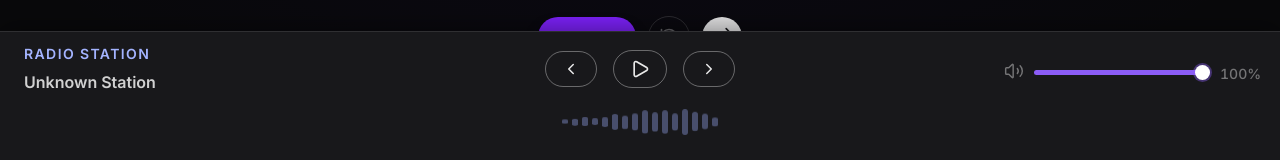
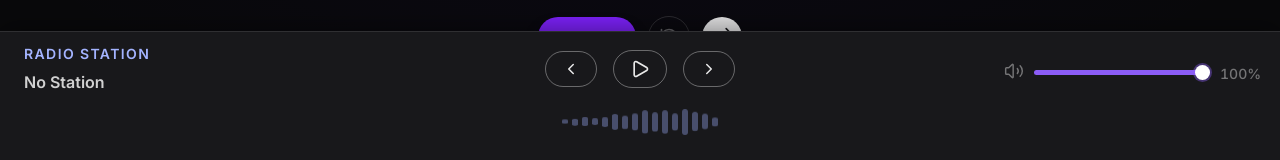
Before and after one commit to michaelmendez/pomux, a React (Vite) app: page / in a window 1280 px wide. Shown: the part 610-770 px from the top of the page. Built offline with nearby package versions, Linux system fonts and the light colour scheme; no server answers.

Commit message:
feat: update loading state handling in useApi hook and improve station name display in Station component

```diff
--- a/src/features/radio/components/Station.tsx
+++ b/src/features/radio/components/Station.tsx
@@ -22,6 +22,7 @@ export default function Station() {
   const [isPlaying, setIsPlaying] = useState(false);
   const [isMobileExpanded, setIsMobileExpanded] = useState(false);
   const audioRef = useRef<HTMLAudioElement | null>(null);
+  const stationName = data?.[currentStationIndex]?.name;
 
   useEffect(() => {
     audioRef.current = new Audio(toHttps(data?.at(INITIAL_STATION_INDEX)?.url));
@@ -83,7 +84,7 @@ export default function Station() {
               Radio
             </span>
             <span className="mt-0.5 block truncate text-sm font-semibold text-white/82">
-              {data?.[currentStationIndex]?.name ?? "Unknown Station"}
+              {isLoading ? "Loading..." : (stationName ?? "No Station")}
             </span>
           </span>
           <span className="inline-flex items-center gap-2 text-white/75">
@@ -106,13 +107,6 @@ export default function Station() {
         >
           <div className="overflow-hidden">
             <div className="flex flex-col items-center gap-2 px-2 pb-1 pt-1">
-              {isLoading ? (
-                <Skeleton className="mt-1 h-5 w-44 rounded-md" />
-              ) : (
-                <p className="mt-1 text-base font-semibold text-white/80 truncate">
-                  {data?.[currentStationIndex]?.name ?? "Unknown Station"}
-                </p>
-              )}
               <StationControls
                 isPlaying={isPlaying}
                 onPlay={handlePlay}
@@ -134,7 +128,7 @@ export default function Station() {
               <Skeleton className="mt-2 h-5 w-48 rounded-md" />
             ) : (
               <p className="mt-1.5 text-base font-semibold text-white/80 truncate">
-                {data?.[currentStationIndex]?.name ?? "Unknown Station"}
+                {stationName ?? "No Station"}
               </p>
             )}
           </div>
--- a/src/hooks/useApi.ts
+++ b/src/hooks/useApi.ts
@@ -9,7 +9,7 @@ type UseApiReturn<T = null> = {
 
 export default function useApi<T = null>(url: string): UseApiReturn<T | null> {
   const [data, setData] = useState<T | null>(null);
-  const [isLoading, setIsLoading] = useState(false);
+  const [isLoading, setIsLoading] = useState(true);
   const [error, setError] = useState("");
 
   useEffect(() => {
```
